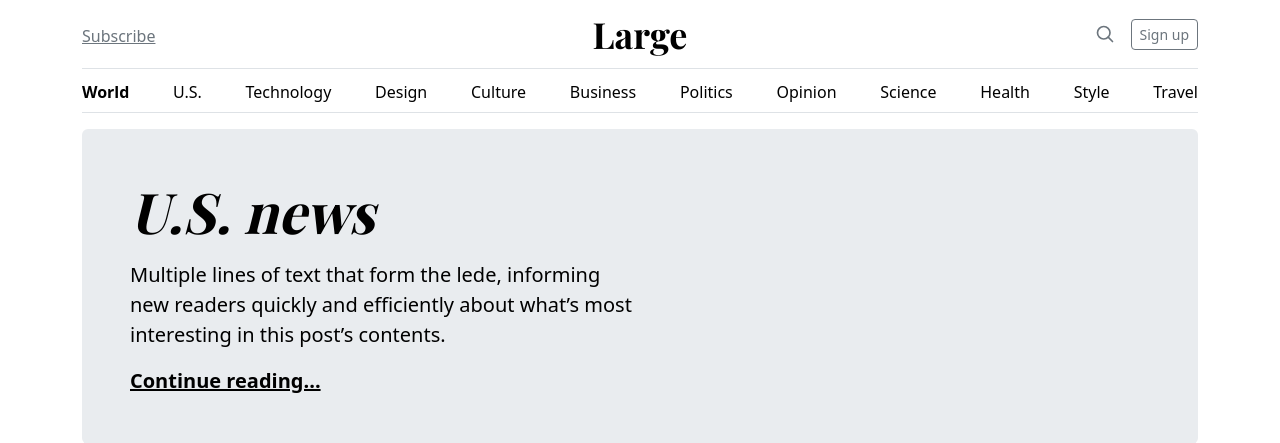
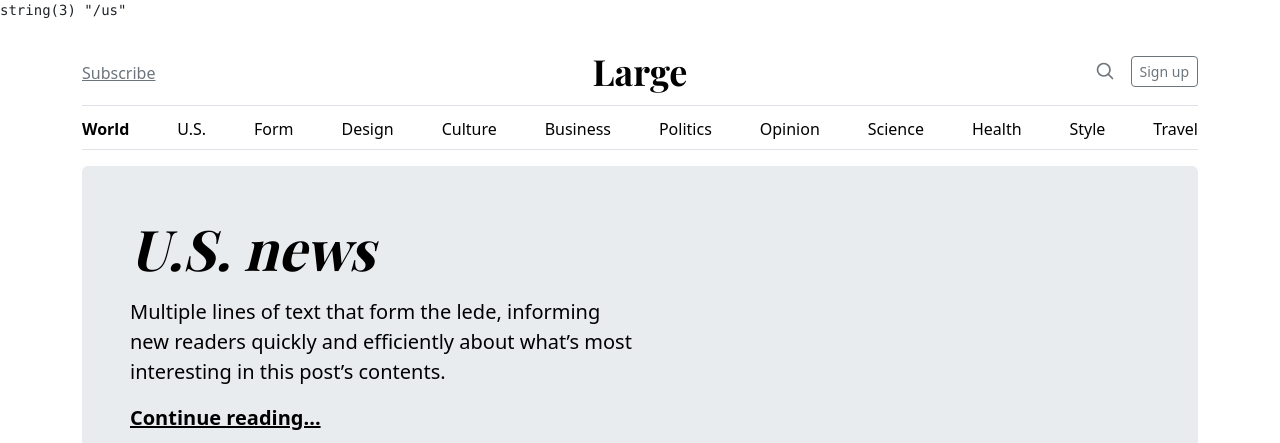
Before and after one commit to anneli4/php, a PHP site: page /us in a window 1280 px wide. Shown: the top 443 px of the page. Run offline with PHP 8.4, Linux system fonts and the light colour scheme.

Commit message:
form example

```diff
--- a/routes.php
+++ b/routes.php
@@ -5,3 +5,5 @@ use App\Router;
 
 Router::addRoute('/', [PublicController::class, 'index']);
 Router::addRoute('/us', [PublicController::class, 'us']);
+Router::addRoute('/form', [PublicController::class, 'form']);
+Router::addRoute('/formanswer', [PublicController::class, 'answer']);
--- a/src/Controllers/PublicController.php
+++ b/src/Controllers/PublicController.php
@@ -20,7 +20,15 @@ class PublicController {
                 ['title' => 'U.S esimene blogi','date' => 'July 1, 2025','author' => 'Anneli','content' => 'See on minu esimene postitus. Tere tulemast!'],
                 ['title' => 'U.S. teine blogi','date' => 'July 2, 2025','author' => 'Anneli','content' => 'Täna oli päikseline päev ja ma kirjutasin natuke PHP-d.']
         ];
-include __DIR__ . '/../../views/us.php';
+    include __DIR__ . '/../../views/us.php';
+    }
+
+    public function form(){
+        $name = $_GET['firstname'] ?? null;
+        $age = $_GET['age'] ?? null;
+        include __DIR__ . '/../../views/form.php';
+    }
+        public function answer(){
+        dump($_GET);
+    }
 }
-
-}
--- a/src/Router.php
+++ b/src/Router.php
@@ -7,7 +7,8 @@ class Router {
     private $path;
 
     public function __construct($path)  {
-        $this ->path = $path;
+        $this ->path = parse_url($path, PHP_URL_PATH);
+        dump($this->path);
     }
 
     public function match(){
--- a/views/partials/navbar.php
+++ b/views/partials/navbar.php
@@ -19,7 +19,7 @@
             <nav class="nav nav-underline justify-content-between"> <a
                     class="nav-item nav-link link-body-emphasis active" href="/">World</a> <a
                     class="nav-item nav-link link-body-emphasis" href="/us">U.S.</a> <a
-                    class="nav-item nav-link link-body-emphasis" href="#">Technology</a> <a
+                    class="nav-item nav-link link-body-emphasis" href="/form">Form</a> <a
                     class="nav-item nav-link link-body-emphasis" href="#">Design</a> <a
                     class="nav-item nav-link link-body-emphasis" href="#">Culture</a> <a
                     class="nav-item nav-link link-body-emphasis" href="#">Business</a> <a
```
Also changed, not shown: views/form.php (added, +14 -0 lines).
